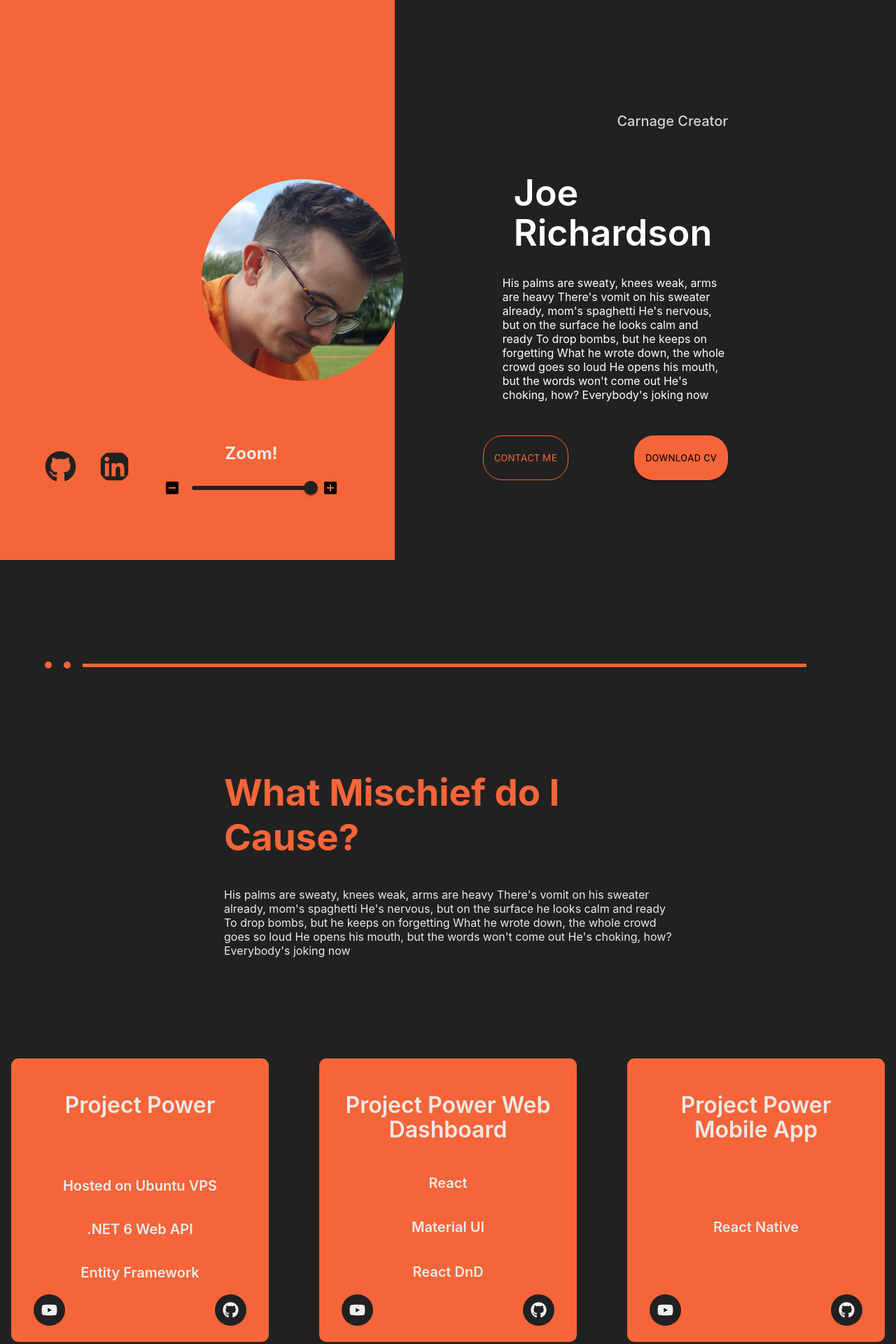
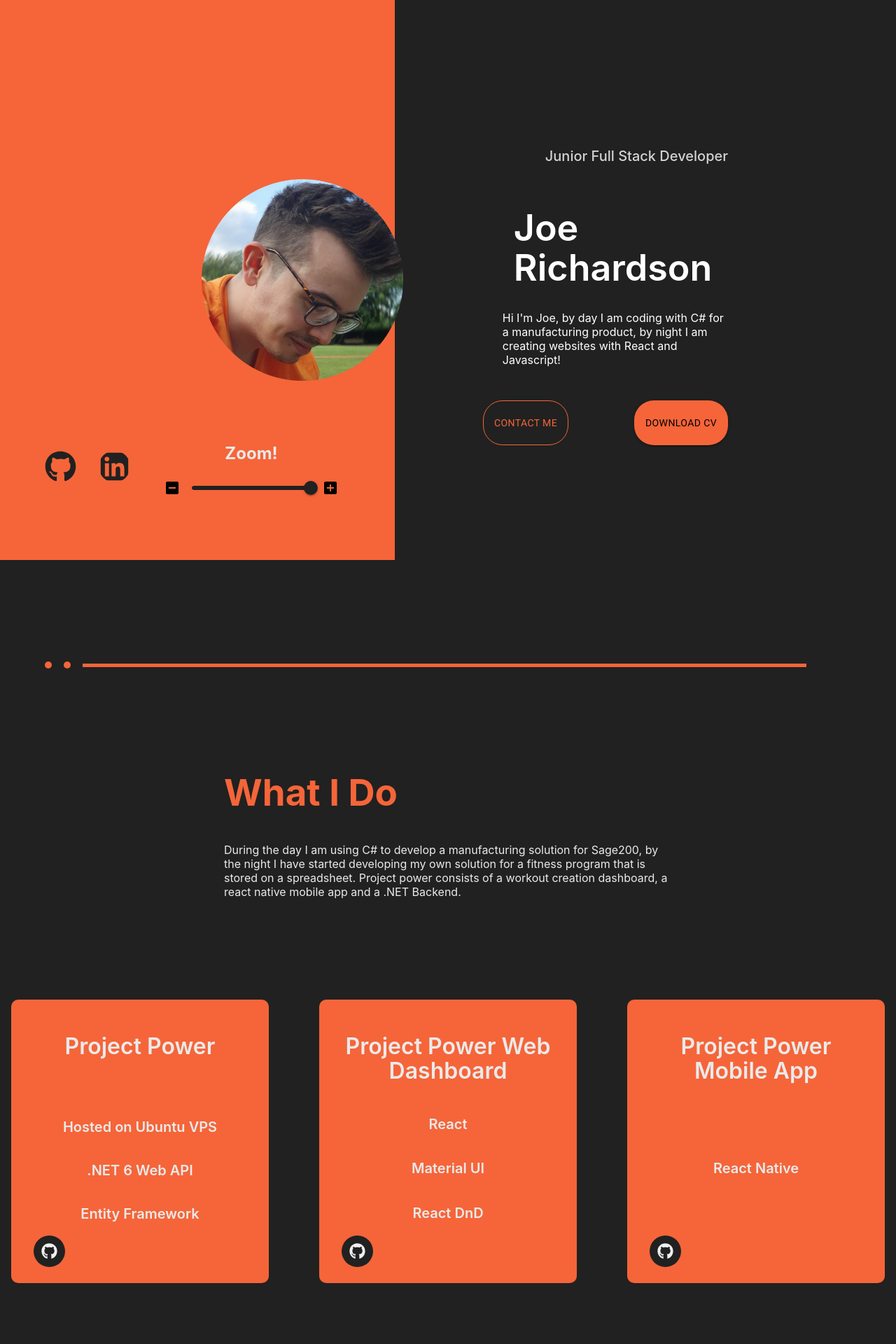
Before and after one commit to JoeR96/joe-portfolio-react, a React (Create React App) app: page / in a window 1280 px wide. Shown: the top 1920 px of the page at 70% size. Built offline with nearby package versions, Linux system fonts and the light colour scheme.

Commit message:
Updated info sections

```diff
--- a/src/components/about/About.jsx
+++ b/src/components/about/About.jsx
@@ -26,8 +26,11 @@ export default () => {
                         stiffness: 100
                     }}
                     style={aboutDescription}>
-                        <h2 style={h2text}>What Mischief do I Cause?</h2>
-                        <p style={descriptionText}>His palms are sweaty, knees weak, arms are heavy There's vomit on his sweater already, mom's spaghetti He's nervous, but on the surface he looks calm and ready To drop bombs, but he keeps on forgetting What he wrote down, the whole crowd goes so loud He opens his mouth, but the words won't come out He's choking, how? Everybody's joking now</p>
+                        <h2 style={h2text}>What I Do</h2>
+                    <p style={descriptionText}>
+                        During the day I am using C# to develop a manufacturing solution for Sage200,
+                        by the night I have started developing my own solution for a fitness program that is stored on a spreadsheet. Project power consists of a workout creation dashboard, a react native mobile app and a .NET Backend.
+                        </p>
                     </motion.div>
                     </div>
             </div>
--- a/src/components/headerComponent/HeaderComponent.jsx
+++ b/src/components/headerComponent/HeaderComponent.jsx
@@ -87,15 +87,11 @@ export default () => {
                         style={{ ...lcrContent, ...landingContainerRight }}>
 
 
-                            <h6 style={lcrh6}>Carnage Creator</h6>
+                            <h6 style={lcrh6}>Junior Full Stack Developer</h6>
                             <h1 style={lcrh1}>Joe Richardson</h1>
-                            <p>His palms are sweaty, knees weak, arms are heavy
-                                There's vomit on his sweater already, mom's spaghetti
-                                He's nervous, but on the surface he looks calm and ready
-                                To drop bombs, but he keeps on forgetting
-                                What he wrote down, the whole crowd goes so loud
-                                He opens his mouth, but the words won't come out
-                                He's choking, how? Everybody's joking now</p>
+                        <p>Hi I'm Joe, by day I am coding with C# for a manufacturing product,
+                            by night I am creating websites with React and Javascript!
+                            </p>
                             <div style={lcrButtonContainer}>
                                 <Button variant="outlined" style={lcrContactButton} >
                                     <Link to="contact" spy={true} smooth={true}><p>Contact Me</p></Link>
--- a/src/components/project/project.jsx
+++ b/src/components/project/project.jsx
@@ -47,10 +47,7 @@ export default () => {
                             <p style={projectSkillText}>Entity Framework</p>
                         <div style={projectButtons}>
                             <div >
-                                <a style={detailsIcon} href="bbc.co.uk"><FaYoutube /></a>
-                            </div>
-                            <div >
-                                <a style={detailsIcon} href="bbc.co.uk"><FaGithub /></a>
+                                <a style={detailsIcon} href="https://github.com/JoeR96/ProjectPower"><FaGithub /></a>
                             </div>
                         </div>
                     </motion.div>
@@ -75,10 +72,7 @@ export default () => {
 
                         <div style={projectButtons}>
                             <div >
-                                <a style={detailsIcon} href="bbc.co.uk"><FaYoutube /></a>
-                            </div>
-                            <div >
-                                <a style={detailsIcon} href="bbc.co.uk"><FaGithub /></a>
+                                <a style={detailsIcon} href="https://github.com/JoeR96/ProjectPowerReact"><FaGithub /></a>
                             </div>
                         </div>
                     </motion.div>
@@ -104,10 +98,7 @@ export default () => {
 
                         <div style={projectButtons}>
                             <div >
-                                <a style={detailsIcon} href="bbc.co.uk"><FaYoutube /></a>
-                            </div>
-                            <div >
-                                <a style={detailsIcon} href="bbc.co.uk"><FaGithub aria-label='GitHub'/></a>
+                                <a style={detailsIcon} href="https://github.com/JoeR96/RN/"><FaGithub aria-label='GitHub'/></a>
                             </div>
                         </div>
                     </motion.div>
```
